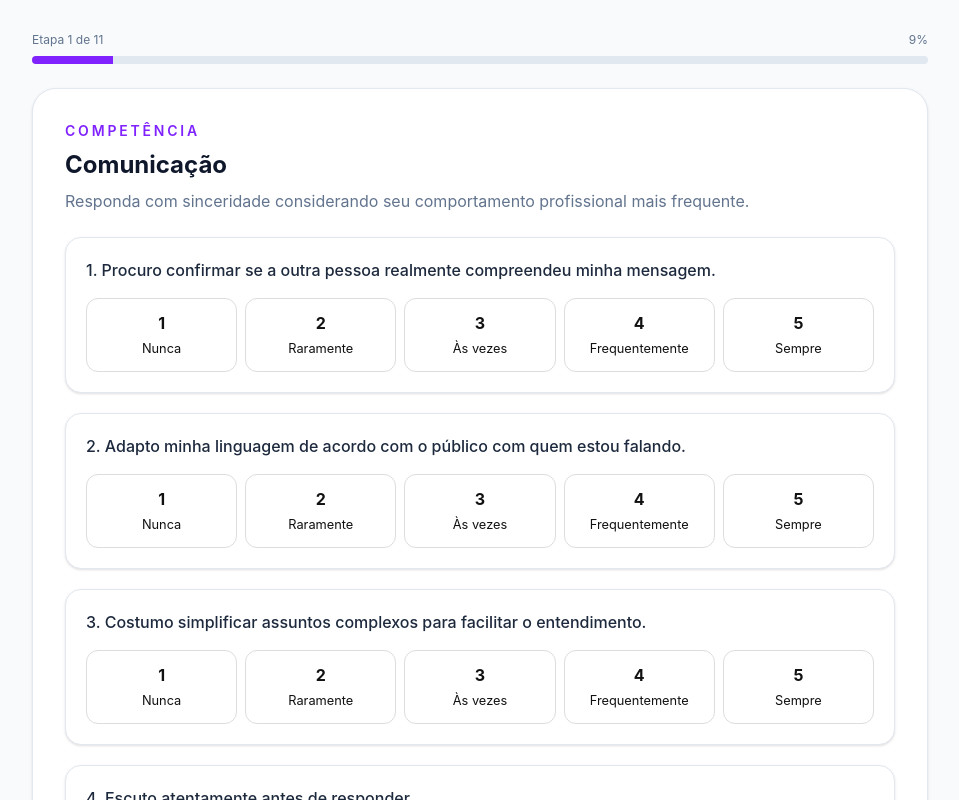
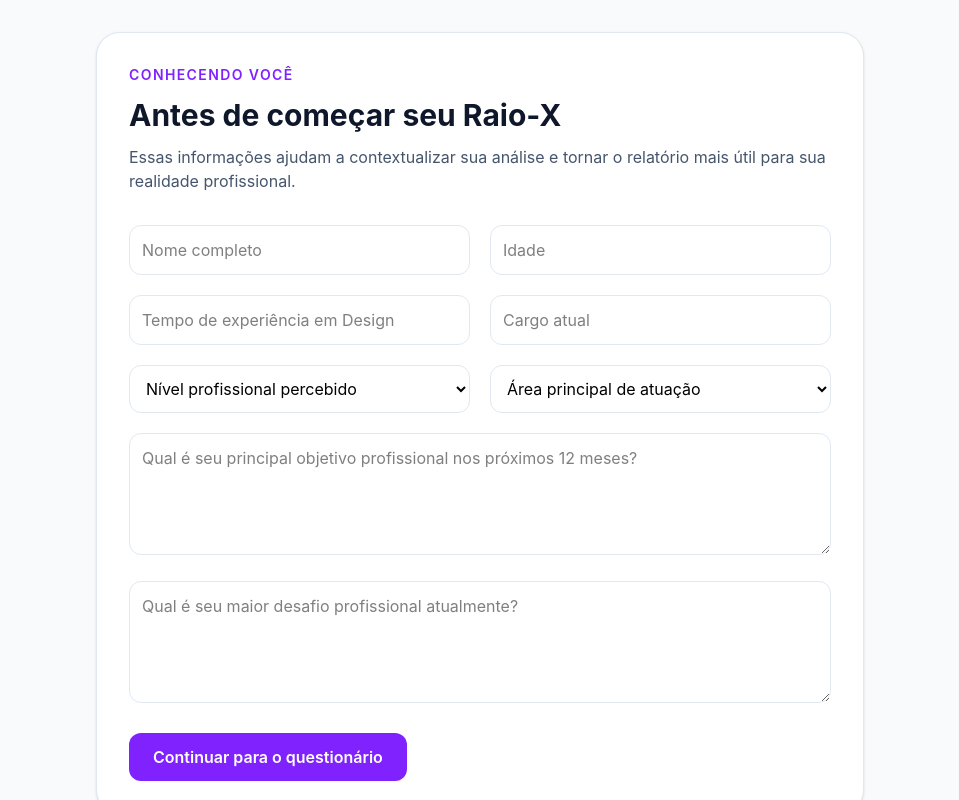
Before and after one commit to naufelpatrick/raio-x-soft-skills-mvp, a React (Vite) app: page / in a window 1280 px wide. Shown: the top 800 px of the page, without its empty margins (160-1119 px from the left). Built offline with nearby package versions, Linux system fonts and the light colour scheme.

Commit message:
Feat: etapa de perfil do designer e personalização do relatório

```diff
--- a/src/App.jsx
+++ b/src/App.jsx
@@ -1,5 +1,7 @@
 import { useState } from "react";
 import AssessmentForm from "./components/form/AssessmentForm";
+import ProfileForm from "./components/form/ProfileForm";
+
 import { calculateAssessmentResults } from "./services/scoringService";
 import { generateNarrativeReport } from "./services/geminiService";
 
@@ -13,7 +15,11 @@ import OpportunitiesSection from "./components/report/OpportunitiesSection";
 import RecommendationsSection from "./components/report/RecommendationsSection";
 import NarrativeReport from "./components/report/NarrativeReport";
 
+import DesignerProfileCard from "./components/report/DesignerProfileCard";
+
 export default function App() {
+  const [profile, setProfile] = useState(null);
+
   const [result, setResult] = useState(null);
   const [narrativeReport, setNarrativeReport] = useState("");
   const [loadingReport, setLoadingReport] = useState(false);
@@ -24,6 +30,7 @@ export default function App() {
 
     setResult({
       ...data,
+      profile,
       scores,
     });
 
@@ -39,6 +46,7 @@ export default function App() {
 
     try {
       const report = await generateNarrativeReport({
+        profile: result.profile,
         scores: result.scores,
         openAnswers: result.openAnswers,
       });
@@ -51,10 +59,18 @@ export default function App() {
     }
   }
 
+  // PRIMEIRA ETAPA
+  if (!profile) {
+    return <ProfileForm onSubmit={setProfile} />;
+  }
+
+  // SEGUNDA ETAPA
   if (result) {
     return (
       <main className="min-h-screen bg-slate-50 p-8">
         <div className="max-w-5xl mx-auto space-y-6">
+          <DesignerProfileCard profile={result.profile} />
+
           <GeneralScoreCard
             score={result.scores.generalScore}
             level={result.scores.generalLevel}
@@ -91,9 +107,9 @@ export default function App() {
 
             <p className="text-slate-600 mt-3 max-w-2xl">
               O relatório básico acima já apresenta seus principais resultados.
-              A análise completa aprofunda sua leitura de maturidade, interpreta
-              seus padrões comportamentais e sugere um plano de desenvolvimento
-              individual para os próximos 90 dias.
+              A análise completa aprofunda sua leitura de maturidade,
+              interpreta seus padrões comportamentais e sugere um plano
+              de desenvolvimento individual para os próximos 90 dias.
             </p>
 
             <button
@@ -118,5 +134,6 @@ export default function App() {
     );
   }
 
+  // TERCEIRA ETAPA
   return <AssessmentForm onSubmit={handleSubmit} />;
 }
--- /dev/null
+++ b/src/components/form/ProfileForm.jsx
@@ -0,0 +1,150 @@
+import { useState } from "react";
+
+export default function ProfileForm({ onSubmit }) {
+  const [profile, setProfile] = useState({
+    name: "",
+    age: "",
+    experience: "",
+    currentRole: "",
+    professionalLevel: "",
+    mainArea: "",
+    careerGoal: "",
+    currentChallenge: "",
+  });
+
+  function handleChange(field, value) {
+    setProfile((prev) => ({
+      ...prev,
+      [field]: value,
+    }));
+  }
+
+  function handleSubmit(event) {
+    event.preventDefault();
+
+    const requiredFields = [
+      "name",
+      "age",
+      "experience",
+      "currentRole",
+      "professionalLevel",
+      "mainArea",
+      "careerGoal",
+      "currentChallenge",
+    ];
+
+    const hasEmptyField = requiredFields.some((field) => !profile[field]);
+
+    if (hasEmptyField) {
+      alert("Preencha todos os campos antes de continuar.");
+      return;
+    }
+
+    onSubmit(profile);
+  }
+
+  return (
+    <section className="min-h-screen bg-slate-50 px-4 py-8">
+      <form
+        onSubmit={handleSubmit}
+        className="max-w-3xl mx-auto bg-white rounded-3xl border border-slate-200 p-8 shadow-sm"
+      >
+        <p className="text-sm uppercase tracking-widest text-violet-600 font-semibold">
+          Conhecendo você
+        </p>
+
+        <h1 className="text-3xl font-bold text-slate-900 mt-3">
+          Antes de começar seu Raio-X
+        </h1>
+
+        <p className="text-slate-600 mt-3">
+          Essas informações ajudam a contextualizar sua análise e tornar o relatório mais útil para sua realidade profissional.
+        </p>
+
+        <div className="grid md:grid-cols-2 gap-5 mt-8">
+          <input
+            placeholder="Nome completo"
+            value={profile.name}
+            onChange={(e) => handleChange("name", e.target.value)}
+            className="rounded-xl border border-slate-200 p-3"
+          />
+
+          <input
+            placeholder="Idade"
+            type="number"
+            value={profile.age}
+            onChange={(e) => handleChange("age", e.target.value)}
+            className="rounded-xl border border-slate-200 p-3"
+          />
+
+          <input
+            placeholder="Tempo de experiência em Design"
+            value={profile.experience}
+            onChange={(e) => handleChange("experience", e.target.value)}
+            className="rounded-xl border border-slate-200 p-3"
+          />
+
+          <input
+            placeholder="Cargo atual"
+            value={profile.currentRole}
+            onChange={(e) => handleChange("currentRole", e.target.value)}
+            className="rounded-xl border border-slate-200 p-3"
+          />
+
+          <select
+            value={profile.professionalLevel}
+            onChange={(e) => handleChange("professionalLevel", e.target.value)}
+            className="rounded-xl border border-slate-200 p-3"
+          >
+            <option value="">Nível profissional percebido</option>
+            <option>Júnior</option>
+            <option>Pleno</option>
+            <option>Sênior</option>
+            <option>Especialista</option>
+            <option>Líder</option>
+            <option>Gestor</option>
+          </select>
+
+          <select
+            value={profile.mainArea}
+            onChange={(e) => handleChange("mainArea", e.target.value)}
+            className="rounded-xl border border-slate-200 p-3"
+          >
+            <option value="">Área principal de atuação</option>
+            <option>Pesquisa</option>
+            <option>UX</option>
+            <option>UI</option>
+            <option>Product Design</option>
+            <option>Design System</option>
+            <option>Liderança</option>
+            <option>Generalista</option>
+            <option>Outro</option>
+          </select>
+        </div>
+
+        <textarea
+          placeholder="Qual é seu principal objetivo profissional nos próximos 12 meses?"
+          value={profile.careerGoal}
+          onChange={(e) => handleChange("careerGoal", e.target.value)}
+          rows={4}
+          className="mt-5 w-full rounded-xl border border-slate-200 p-3"
+        />
+
+        <textarea
+          placeholder="Qual é seu maior desafio profissional atualmente?"
+          value={profile.currentChallenge}
+          onChange={(e) => handleChange("currentChallenge", e.target.value)}
+          rows={4}
+          className="mt-5 w-full rounded-xl border border-slate-200 p-3"
+        />
+
+        <button
+          type="submit"
+          className="mt-6 px-6 py-3 rounded-xl bg-violet-600 text-white font-semibold hover:bg-violet-700 transition"
+        >
+          Continuar para o questionário
+        </button>
+      </form>
+    </section>
+  );
+}
--- /dev/null
+++ b/src/components/report/DesignerProfileCard.jsx
@@ -0,0 +1,58 @@
+export default function DesignerProfileCard({ profile }) {
+  if (!profile) return null;
+
+  return (
+    <div className="bg-white rounded-3xl border border-slate-200 p-8 shadow-sm">
+      <p className="text-sm uppercase tracking-widest text-violet-600 font-semibold">
+        Perfil do Respondente
+      </p>
+
+      <h2 className="text-3xl font-bold text-slate-900 mt-3">
+        {profile.name}
+      </h2>
+
+      <div className="grid md:grid-cols-2 gap-4 mt-6 text-sm">
+        <div>
+          <span className="text-slate-500">Idade</span>
+          <p className="font-semibold">{profile.age} anos</p>
+        </div>
+
+        <div>
+          <span className="text-slate-500">Experiência</span>
+          <p className="font-semibold">{profile.experience}</p>
+        </div>
+
+        <div>
+          <span className="text-slate-500">Cargo atual</span>
+          <p className="font-semibold">{profile.currentRole}</p>
+        </div>
+
+        <div>
+          <span className="text-slate-500">Nível profissional</span>
+          <p className="font-semibold">{profile.professionalLevel}</p>
+        </div>
+
+        <div>
+          <span className="text-slate-500">Área principal</span>
+          <p className="font-semibold">{profile.mainArea}</p>
+        </div>
+      </div>
+
+      <div className="mt-6 space-y-4">
+        <div>
+          <span className="text-slate-500 text-sm">
+            Objetivo profissional para os próximos 12 meses
+          </span>
+          <p className="text-slate-800 mt-1">{profile.careerGoal}</p>
+        </div>
+
+        <div>
+          <span className="text-slate-500 text-sm">
+            Maior desafio profissional atual
+          </span>
+          <p className="text-slate-800 mt-1">{profile.currentChallenge}</p>
+        </div>
+      </div>
+    </div>
+  );
+}
```
